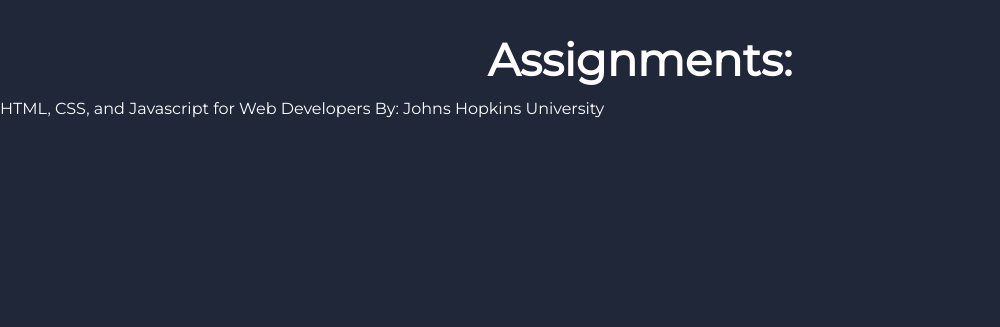
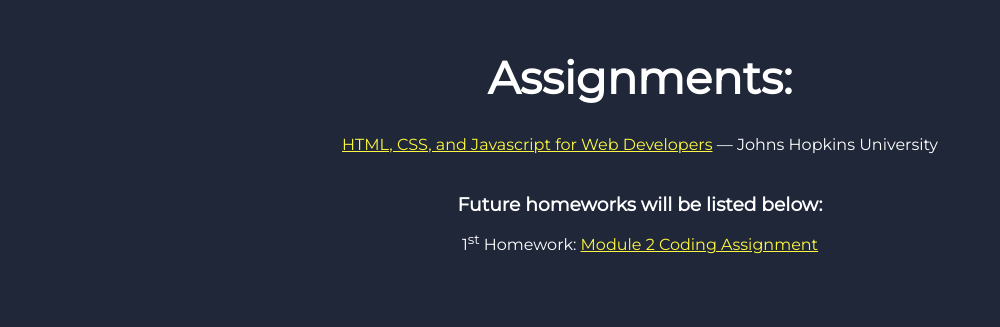
Before and after one commit to HabedyOmid/HTML-CSS-JavaScript-for-Web-Developers-Johns-Hopkins-University, a plain HTML site: page index.html in a window 1280 px wide. Shown: the whole page, without its empty margins (0-1000 px from the left). Drawn offline with Linux system fonts and the light colour scheme.

Commit message:
parent index.html added

```diff
--- a/index.html
+++ b/index.html
@@ -3,22 +3,98 @@
 	<head>
 		<meta charset="UTF-8" />
 		<meta name="viewport" content="width=device-width, initial-scale=1.0" />
-		<title>Module 2 Coding Assignment</title>
-		<link rel="stylesheet" href="hw-1/css/style.css" />
+		<title>Assignments</title>
 		<link
 			href="https://fonts.googleapis.com/css2?family=Montserrat:wght@400&display=swap"
 			rel="stylesheet"
 		/>
+		<style>
+			* {
+				margin: 0;
+				padding: 0;
+				box-sizing: border-box;
+			}
+
+			html {
+				background-color: #1f2739;
+			}
+			body {
+				font-family: 'Montserrat', sans-serif;
+				color: #fff;
+			}
+
+			.container {
+				max-width: 1200px;
+				margin: auto;
+				padding: 50px 20px;
+			}
+			h1 {
+				font-size: 45px;
+			}
+			h1,
+			h2 {
+				padding-bottom: 30px;
+			}
+			h3,
+			h4 {
+				padding-bottom: 15px;
+			}
+			p {
+				margin-bottom: 20px;
+			}
+
+			.text-center {
+				text-align: center;
+			}
+			.bg-yellow {
+				background-color: #fff842;
+			}
+			.bg-red {
+				background-color: #ff847c;
+			}
+			.bg-blue {
+				background-color: #4dc3fa;
+			}
+			.bg-dark {
+				background-color: #323c50;
+			}
+			.row {
+				width: 100%;
+			}
+
+			a:link,
+			a:visited {
+				color: #fff842;
+			}
+			a:hover,
+			a:active {
+				color: #fff;
+				text-decoration: none;
+			}
+		</style>
 	</head>
 
 	<body>
 		<section>
-			<h1 class="text-center">Assignments:</h1>
+			<div class="container text-center">
+				<h1>Assignments:</h1>
 
-			<p>
-				HTML, CSS, and Javascript for Web Developers By: Johns Hopkins
-				University
-			</p>
+				<p>
+					<a
+						target="_blank"
+						href="https://www.coursera.org/learn/html-css-javascript-for-web-developers"
+						>HTML, CSS, and Javascript for Web Developers</a
+					>
+					&mdash; Johns Hopkins University
+				</p>
+				<br />
+
+				<h3>Future homeworks will be listed below:</h3>
+				<p>
+					1<sup>st</sup> Homework:
+					<a href="/hw-1"> Module 2 Coding Assignment</a>
+				</p>
+			</div>
 		</section>
 	</body>
 </html>
```
